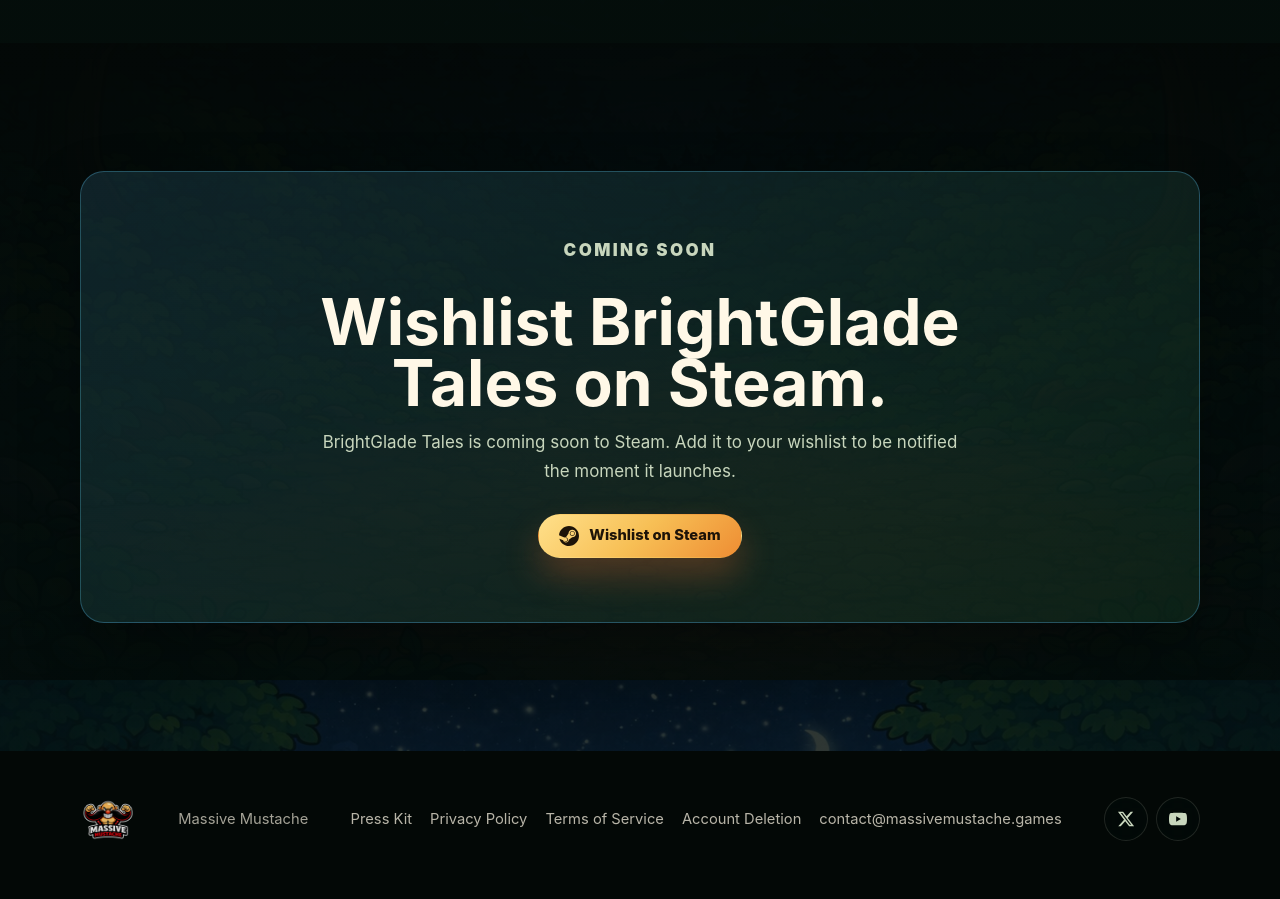
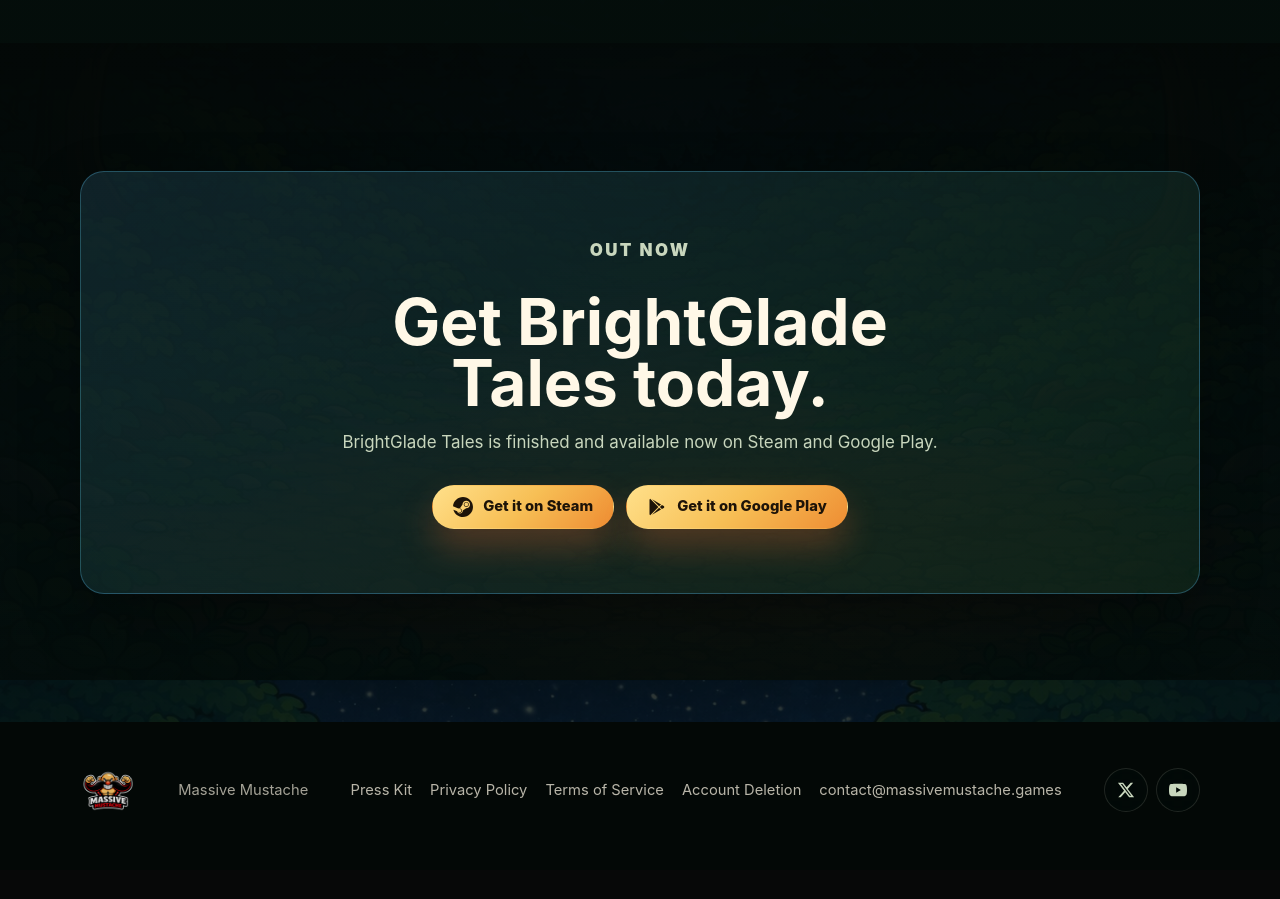
Before and after one commit to massivemustache/massivemustache.github.io, a PHP site: page / in a window 1280 px wide. Shown: the part 3320-4219 px from the top of the page. After the commit the page ends 4132 px from the top, so only its background shows below. Run offline with PHP 8.4, Linux system fonts and the light colour scheme.

Commit message:
In development -> out now

```diff
--- a/assets/css/styles.css
+++ b/assets/css/styles.css
@@ -695,6 +695,11 @@ section {
   line-height: 1.7;
 }
 
+.store-actions {
+  justify-content: center;
+  margin-top: 0;
+}
+
 .steam-button {
   gap: 10px;
 }
--- a/index.php
+++ b/index.php
@@ -26,7 +26,7 @@ include __DIR__ . '/_includes/header.php';
                 />
                 <div class="preview-caption">
                   <span>Cozy forest strategy, quick tactical turns, colorful board-game energy.</span>
-                  <span class="status-pill">In development</span>
+                  <span class="status-pill">Out now</span>
                 </div>
               </div>
             </div>
@@ -226,12 +226,12 @@ include __DIR__ . '/_includes/header.php';
           <div class="shell">
             <div class="steam-cta">
               <div class="steam-cta-inner">
-                <p class="section-kicker">Coming soon</p>
-                <h2 id="steam-title">Wishlist BrightGlade Tales on Steam.</h2>
+                <p class="section-kicker">Out now</p>
+                <h2 id="steam-title">Get BrightGlade Tales today.</h2>
                 <p>
-                  BrightGlade Tales is coming soon to Steam. Add it to your wishlist to be notified
-                  the moment it launches.
+                  BrightGlade Tales is finished and available now on Steam and Google Play.
                 </p>
+                <div class="actions store-actions">
                   <a
                     class="button button-primary steam-button"
                     href="https://store.steampowered.com/app/4730950/BrightGlade_Tales/"
@@ -239,8 +239,18 @@ include __DIR__ . '/_includes/header.php';
                     rel="noreferrer"
                   >
                     <svg viewBox="0 0 24 24" fill="currentColor" aria-hidden="true" focusable="false"><path d="M11.979 0C5.678 0 .511 4.86.022 11.037l6.432 2.658c.545-.371 1.203-.589 1.912-.589.063 0 .125.004.188.006l2.861-4.142v-.059c0-2.495 2.028-4.524 4.524-4.524 2.494 0 4.523 2.031 4.523 4.527s-2.029 4.525-4.524 4.525h-.105l-4.076 2.911c0 .052.004.105.004.159 0 1.875-1.515 3.396-3.39 3.396-1.635 0-3.016-1.173-3.331-2.727L.436 15.27C1.862 20.307 6.486 24 11.979 24c6.627 0 11.999-5.373 11.999-12S18.605 0 11.979 0zM7.54 18.21l-1.473-.61c.262.543.714.999 1.314 1.25 1.297.539 2.793-.076 3.332-1.375.263-.63.264-1.319.005-1.949-.259-.63-.75-1.121-1.377-1.383-.624-.26-1.29-.249-1.878-.03l1.523.63c.956.4 1.409 1.5 1.009 2.455-.397.957-1.497 1.41-2.454 1.012l.072.01zm11.415-9.303c0-1.662-1.353-3.015-3.015-3.015-1.665 0-3.015 1.353-3.015 3.015 0 1.665 1.35 3.015 3.015 3.015 1.663 0 3.015-1.35 3.015-3.015zm-5.273-.005c0-1.252 1.013-2.266 2.265-2.266 1.249 0 2.266 1.014 2.266 2.266 0 1.251-1.017 2.265-2.266 2.265-1.253 0-2.265-1.014-2.265-2.265z"/></svg>
-                  Wishlist on Steam
+                    Get it on Steam
                   </a>
+                  <a
+                    class="button button-primary steam-button"
+                    href="https://play.google.com/store/apps/details?id=games.massivemustache.brightgladtales&amp;hl=en"
+                    target="_blank"
+                    rel="noreferrer"
+                  >
+                    <svg viewBox="0 0 24 24" fill="currentColor" aria-hidden="true" focusable="false"><path d="M3,20.5V3.5C3,2.91 3.34,2.39 3.84,2.15L13.69,12L3.84,21.85C3.34,21.6 3,21.09 3,20.5M16.81,15.12L6.05,21.34L14.54,12.85L16.81,15.12M20.16,10.81C20.5,11.08 20.75,11.5 20.75,12C20.75,12.5 20.53,12.9 20.18,13.18L17.89,14.5L15.39,12L17.89,9.5L20.16,10.81M6.05,2.66L16.81,8.88L14.54,11.15L6.05,2.66Z"/></svg>
+                    Get it on Google Play
+                  </a>
+                </div>
               </div>
             </div>
           </div>
```
Also changed, not shown: 1 other file. Lines whose indentation alone changed are shown as unchanged.
